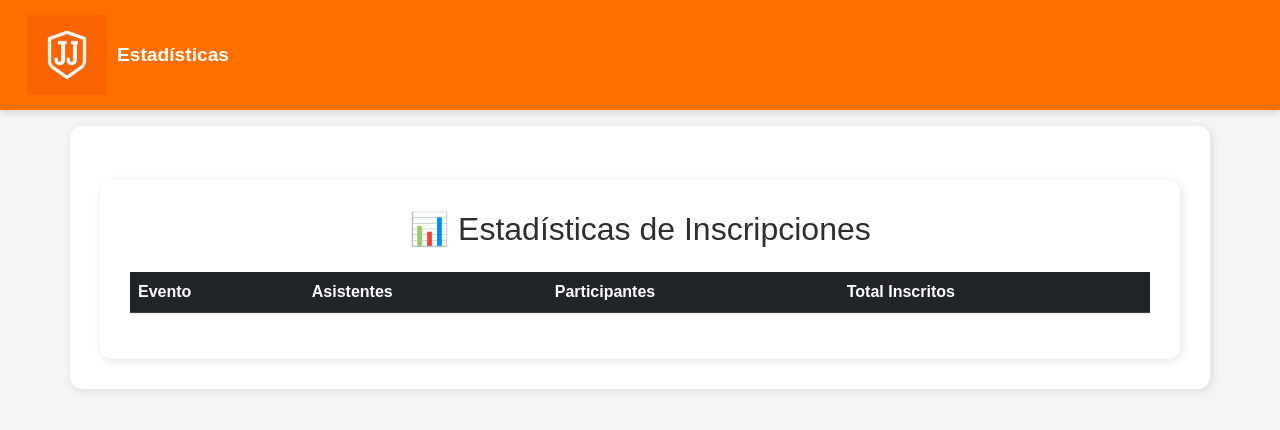
After one commit to Juanes2006/Desarrollo---Eventos, a Flask app: page /estadisticas in a window 1280 px wide. The commit adds this page. Shown: the top 430 px of the page. Run offline with Flask 3, Linux system fonts and the light colour scheme; lists and menus that the app fills with data are empty.

Commit message:
PRODUCT PLANING #2 TERMINADO CON EXITO

```diff
--- a/app.py
+++ b/app.py
@@ -682,40 +682,51 @@ def verificar_participante():
 
 
 #########  HU15: Modificar la información de un participante
-@app.route('/modificar_participante/<string:user_id>', methods=['GET', 'POST'])
-def modificar_participante(user_id):
+@app.route('/modificar_participante/<string:user_id>/<int:evento_id>', methods=['GET', 'POST'])
+def modificar_participante(user_id, evento_id):
     participante = Participantes.query.get(user_id)
 
     if not participante:
         flash("Participante no encontrado", "danger")
         return redirect(url_for('consulta_qr'))
 
-    # Obtener el registro de ParticipantesEventos
-    participante_evento = ParticipantesEventos.query.filter_by(par_eve_participante_fk=user_id).first()
+    # Buscar la inscripción del participante a ese evento
+    evento_participante = ParticipantesEventos.query.filter_by(
+        par_eve_participante_fk=user_id,
+        par_eve_evento_fk=evento_id
+    ).first()
+
+    # Obtener el evento para mostrar su nombre
+    evento = Evento.query.get(evento_id)
+
+    if not evento_participante or not evento:
+        flash("No se encontró la inscripción o el evento", "danger")
+        return redirect(url_for('consulta_qr'))
 
     if request.method == 'POST':
         participante.par_nombre = request.form['nombre']
         participante.par_correo = request.form['correo']
         participante.par_telefono = request.form['telefono']
 
-        # Si se sube un nuevo documento, lo guardamos
         if 'documento' in request.files:
             file = request.files['documento']
-            if file.filename != '':
-                print("Archivo recibido:", file.filename)
+            if file and file.filename != '':
                 filename = save_file(file, app.config['UPLOAD_FOLDER_PAGOS'], ALLOWED_EXTENSIONS_PAGOS)
-                print("Archivo guardado como:", filename)
-                if filename and participante_evento:
-                    participante_evento.par_eve_documentos = filename
-                    print("Archivo actualizado en DB:", filename)
+                if filename:
+                    evento_participante.par_eve_documentos = filename
                 else:
-                    flash("Extensión no permitida o evento no encontrado", "warning")
+                    flash("Extensión no permitida o error al guardar el archivo", "warning")
 
         db.session.commit()
         flash("Información actualizada con éxito", "success")
-        return redirect(url_for('consulta_qr'))
+        return redirect(url_for('mi_info'))
 
-    return render_template('modificar_participante.html', participante=participante)
+    return render_template(
+        'modificar_participante.html',
+        participante=participante,
+        evento_participante=evento_participante,
+        evento_nombre=evento.eve_nombre
+    )
 
 
 
@@ -953,12 +964,11 @@ def mi_info():
         par_id = request.form.get("par_id")
 
         if par_id:
-            # Obtener la información básica del participante
             participante = Participantes.query.filter_by(par_id=par_id).first()
 
             if participante:
-                # Obtener los eventos en los que está inscrito y que estén activos
-                eventos_inscritos = db.session.query(
+                inscripciones = db.session.query(
+                    Evento.eve_id,
                     Evento.eve_nombre,
                     Evento.eve_fecha_inicio,
                     Evento.eve_ciudad,
@@ -967,6 +977,16 @@ def mi_info():
                 ).join(ParticipantesEventos, Evento.eve_id == ParticipantesEventos.par_eve_evento_fk)\
                  .filter(ParticipantesEventos.par_eve_participante_fk == par_id, Evento.eve_estado == "ACTIVO")\
                  .all()
+
+                for inscripcion in inscripciones:
+                    eventos_inscritos.append({
+                        'eve_id': inscripcion[0],
+                        'eve_nombre': inscripcion[1],
+                        'eve_fecha_inicio': inscripcion[2],
+                        'eve_ciudad': inscripcion[3],
+                        'par_estado': inscripcion[4],
+                        'par_eve_documentos': inscripcion[5]
+                    })
             else:
                 flash("No se encontró información para el ID proporcionado.", "danger")
 
@@ -974,6 +994,7 @@ def mi_info():
                            titulo="Mis Eventos Inscritos",
                            participante=participante,
                            eventos_inscritos=eventos_inscritos)
+
 
 ############ RUTA ADICIONAL PARA MANEJAR LOS CMABIOS DE ESTADO DE LOS FORMS
 @app.route("/admin/evento/<int:evento_id>/toggle_inscripcion/<string:tipo>", methods=["POST"])
@@ -992,6 +1013,28 @@ def toggle_inscripcion(evento_id, tipo):
     flash("Estado de inscripciones actualizado correctamente.", "success")
     return redirect(request.referrer)
 
+@app.route('/estadisticas')
+def ver_estadisticas():
+
+    eventos = Evento.query.all()
+
+    estadisticas = []
+
+    for evento in eventos:
+        total_asistentes = AsistentesEventos.query.filter_by(asi_eve_evento_fk=evento.eve_id).count()
+        total_participantes = ParticipantesEventos.query.filter_by(par_eve_evento_fk=evento.eve_id).count()
+
+        estadisticas.append({
+            'evento_id': evento.eve_id,
+            'evento_nombre': evento.eve_nombre,
+            'asistentes': total_asistentes,
+            'participantes': total_participantes,
+            'total': total_asistentes + total_participantes
+        })
+
+    return render_template('estadisticas.html', estadisticas=estadisticas)
+
+
 
 # PUNTO DE ENTRADA
 if __name__ == "__main__":
--- a/templates/consulta_qr.html
+++ b/templates/consulta_qr.html
@@ -1,4 +1,4 @@
-{% extends 'base.html' %} {% block eventos_url %}{{ url_for('lista_eventos') }}{% endblock %} {% block eventos_text %}Consultar Código QR{% endblock %} {% block content %}
+{% extends 'base.html' %} {% block eventos_url %}{{ url_for('lista_eventos') }}{% endblock %} {% block eventos_text %}Código QR{% endblock %} {% block content %}
 <div class="container mt-5">
     <h2>Consultar tu Código QR</h2>
     {% with messages = get_flashed_messages(with_categories=true) %} {% if messages %} {% for category, message in messages %}
--- /dev/null
+++ b/templates/estadisticas.html
@@ -0,0 +1,29 @@
+{% extends 'base.html' %} {% block eventos_url %} {{ url_for('ventana') }}{% endblock %} {% block eventos_text %} Estadísticas{% endblock %} {% block content %}
+<div class="container mt-4">
+    <h2 class="text-center mb-4">📊 Estadísticas de Inscripciones</h2>
+
+    <!-- Tabla Responsiva -->
+    <div class="table-responsive">
+        <table class="table table-striped table-hover shadow-sm">
+            <thead class="table-dark">
+                <tr>
+                    <th>Evento</th>
+                    <th>Asistentes</th>
+                    <th>Participantes</th>
+                    <th>Total Inscritos</th>
+                </tr>
+            </thead>
+            <tbody>
+                {% for est in estadisticas %}
+                <tr>
+                    <td class="align-middle">{{ est.evento_nombre }}</td>
+                    <td class="align-middle">{{ est.asistentes }}</td>
+                    <td class="align-middle">{{ est.participantes }}</td>
+                    <td class="align-middle"><strong>{{ est.total }}</strong></td>
+                </tr>
+                {% endfor %}
+            </tbody>
+        </table>
+    </div>
+</div>
+{% endblock %}
--- a/templates/lista_eventos.html
+++ b/templates/lista_eventos.html
@@ -49,7 +49,7 @@
 </div>
 
 {% endblock %} {% block nav_links %}
-<li class="nav-item"><a class="nav-link" href="{{ url_for('lista_eventos') }}">Ver Eventos</a></li>
+
 <li class="nav-item"><a class="nav-link" href="{{ url_for('buscar_eventos') }}">Buscar Eventos</a></li>
 <li class="nav-item"><a class="nav-link" href="{{ url_for('consulta_qr') }}">Consultar Boletas</a></li>
 <li class="nav-item">
```
Also changed, not shown: templates/administrador_evento.html (+14 -4 lines), templates/modificar_participante.html (+28 -5 lines), templates/par_informacion.html (+12 -11 lines), static/uploads/hoy_1.png (added), static/uploads/hoy_50.png (added), static/uploads/icfes.JPG (added), 1 other file.
